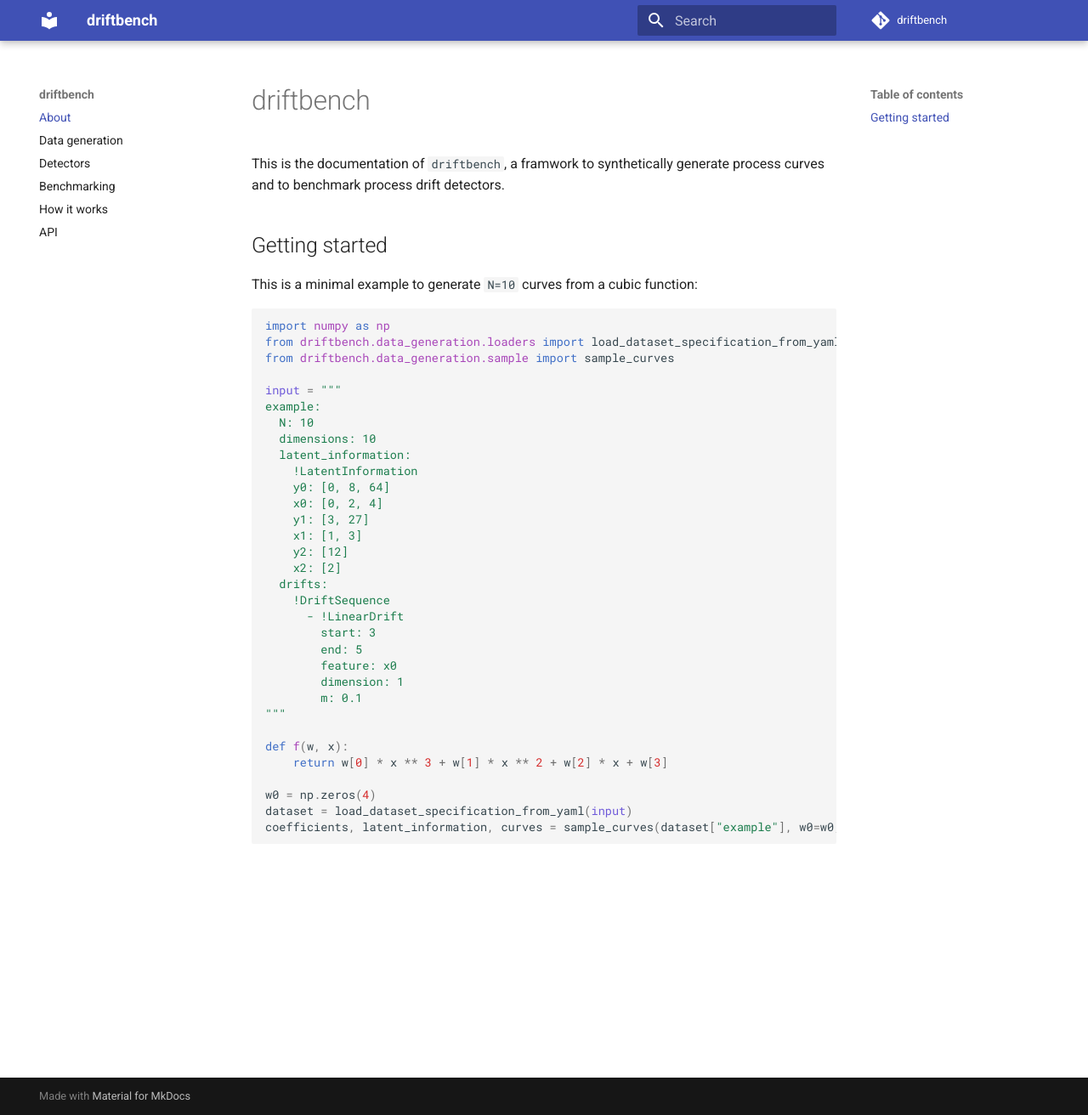
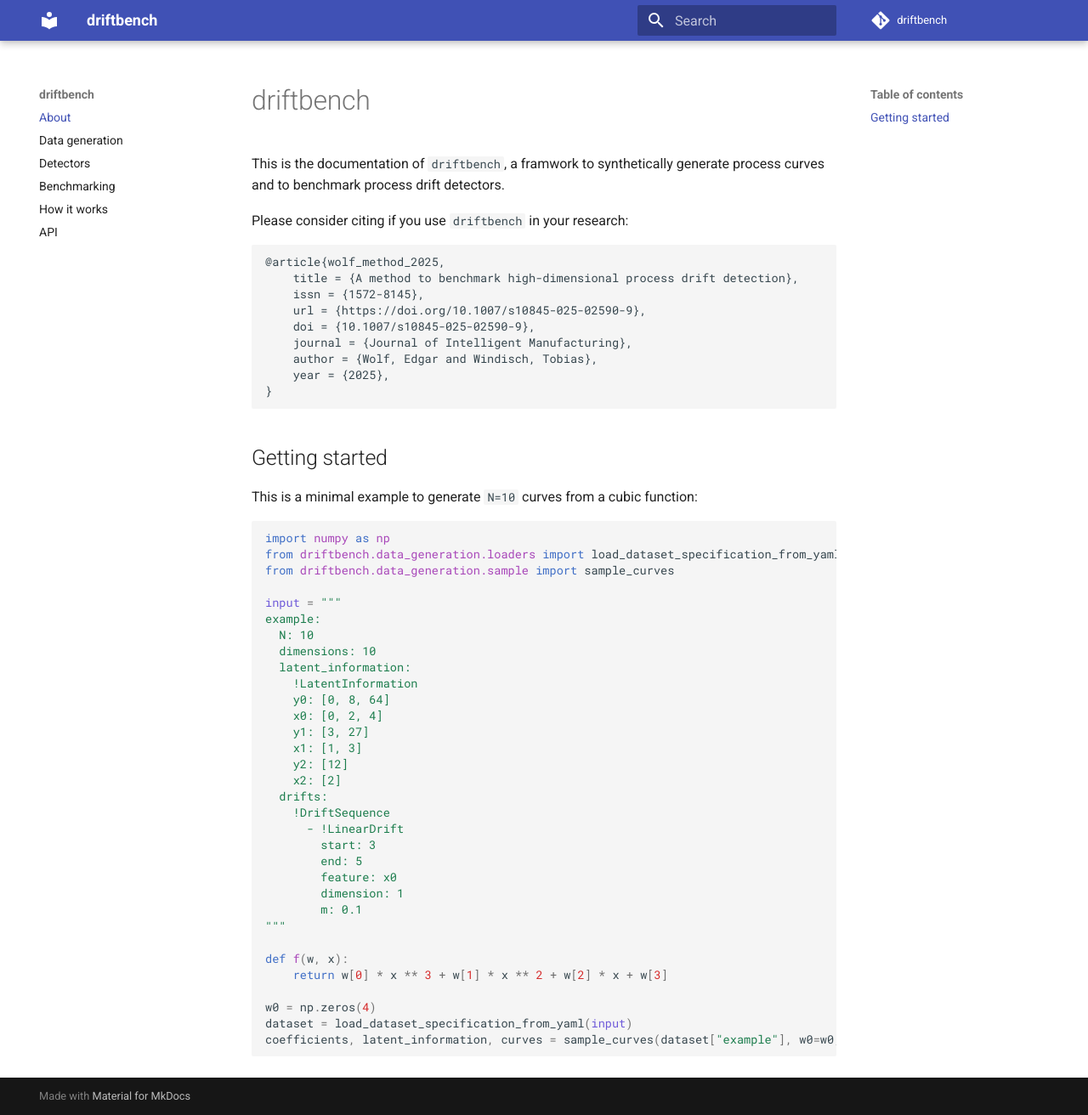
Before and after one commit to edgarWolf/driftbench, an MkDocs documentation site: the page built from docs/index.md, in a window 1280 px wide and 1312 px high. Shown: the whole window at 85% size. Built offline with MkDocs 1.6.1 and Material for MkDocs 9.7.7, drawn with Linux system fonts in a browser that asks for light colours; comment, search, counter and statistics services are not loaded.

Commit message:
tiny
Signed-off-by: Tobias Windisch <tobias.windisch@hs-kempten.de>

````diff
--- a/docs/index.md
+++ b/docs/index.md
@@ -2,6 +2,21 @@
 
 This is the documentation of `driftbench`, a framwork to synthetically generate process curves
 and to benchmark process drift detectors.
+
+Please consider citing if you use `driftbench` in your research:
+
+```text
+@article{wolf_method_2025,
+	title = {A method to benchmark high-dimensional process drift detection},
+	issn = {1572-8145},
+	url = {https://doi.org/10.1007/s10845-025-02590-9},
+	doi = {10.1007/s10845-025-02590-9},
+	journal = {Journal of Intelligent Manufacturing},
+	author = {Wolf, Edgar and Windisch, Tobias},
+	year = {2025},
+}
+```
+
 
 ## Getting started
 
````
Also changed, not shown: docs/how_it_works.md (+4 -0 lines).
